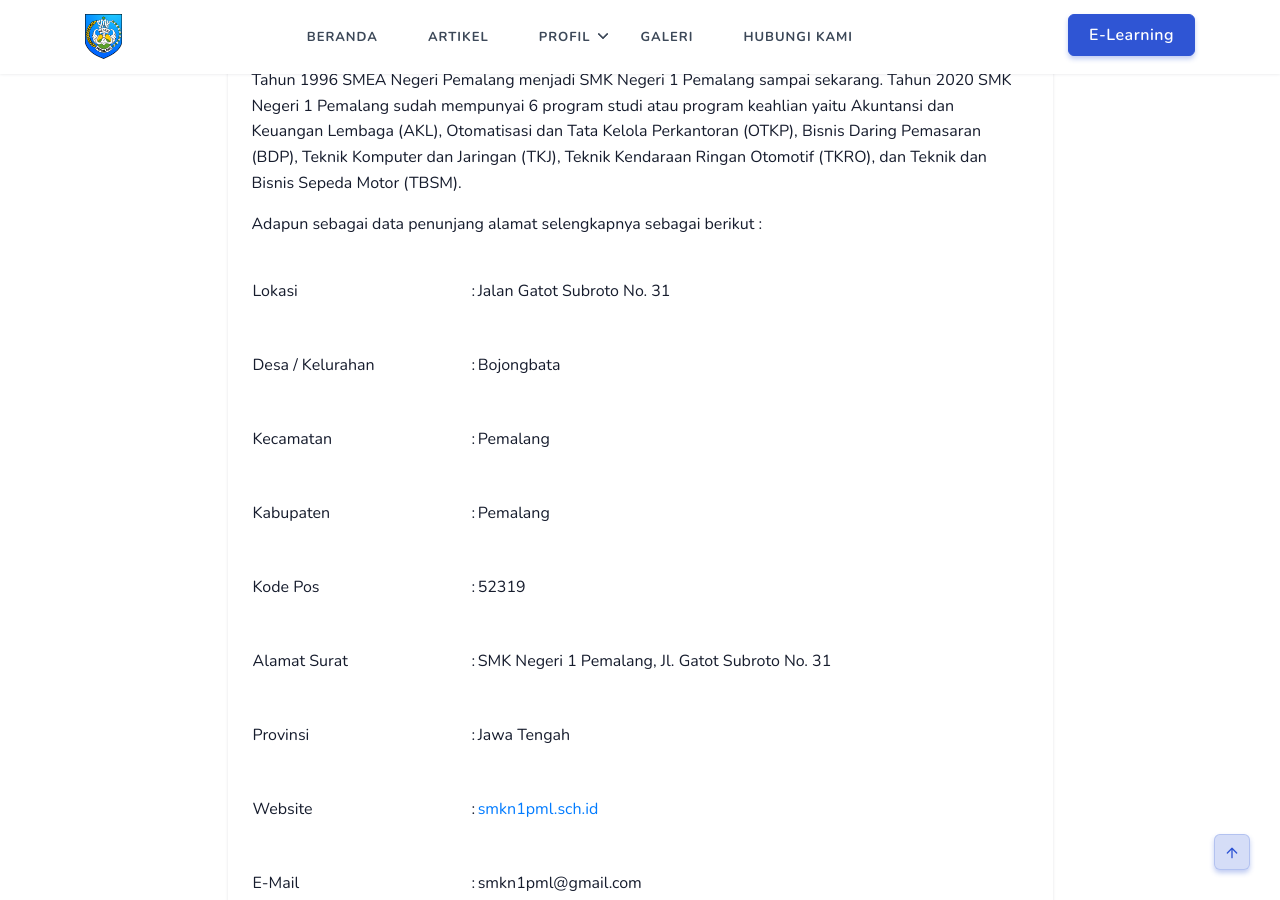
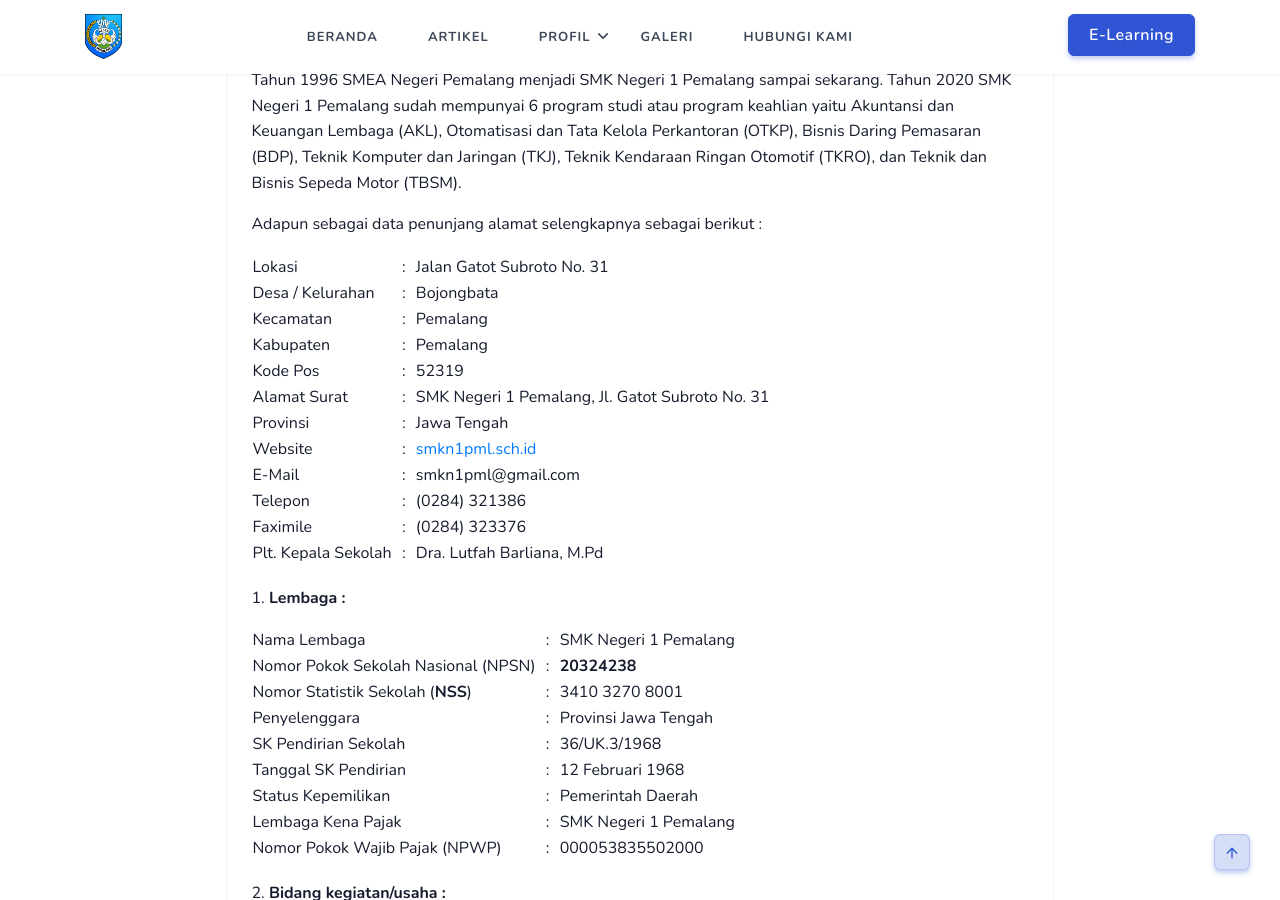
Before and after one commit to smkn1pml/website, a Jekyll site: the page built from _pages/profil.md, in a window 1280 px wide and 900 px high, scrolled down 1611 px. Built offline with Jekyll 4.4.1, drawn with Linux system fonts in a browser that asks for light colours; comment, search, counter and statistics services are not loaded.

Commit message:
Update profil.md

```diff
--- a/_pages/profil.md
+++ b/_pages/profil.md
@@ -36,114 +36,114 @@
 Tahun 1996 SMEA Negeri Pemalang menjadi SMK Negeri 1 Pemalang sampai sekarang. Tahun 2020 SMK Negeri 1 Pemalang sudah mempunyai 6 program studi atau program keahlian yaitu Akuntansi dan Keuangan Lembaga (AKL), Otomatisasi dan Tata Kelola Perkantoran (OTKP), Bisnis Daring Pemasaran (BDP), Teknik Komputer dan Jaringan (TKJ), Teknik Kendaraan Ringan Otomotif (TKRO), dan Teknik dan Bisnis Sepeda Motor (TBSM).
 
 Adapun sebagai data penunjang alamat selengkapnya sebagai berikut :
-<table style="width: 100%;margin-bottom: 20px;margin-top: 0;">
+<table style="margin-bottom: 20px;margin-top: 0;">
     <tr>
         <td>Lokasi</td>
-        <td style="width: 1px;">&nbsp; : &nbsp;</td>
+        <td>&nbsp; : &nbsp;</td>
         <td>Jalan Gatot Subroto No. 31</td>
     </tr>
     <tr>
         <td>Desa / Kelurahan</td>
-        <td style="width: 1px;">&nbsp; : &nbsp;</td>
+        <td>&nbsp; : &nbsp;</td>
         <td>Bojongbata</td>
     </tr>
     <tr>
         <td>Kecamatan</td>
-        <td style="width: 1px;">&nbsp; : &nbsp;</td>
+        <td>&nbsp; : &nbsp;</td>
         <td>Pemalang</td>
     </tr>
     <tr>
         <td>Kabupaten</td>
-        <td style="width: 1px;">&nbsp; : &nbsp;</td>
+        <td>&nbsp; : &nbsp;</td>
         <td>Pemalang</td>
     </tr>
     <tr>
         <td>Kode Pos</td>
-        <td style="width: 1px;">&nbsp; : &nbsp;</td>
+        <td>&nbsp; : &nbsp;</td>
         <td>52319</td>
     </tr>
     <tr>
         <td>Alamat Surat</td>
-        <td style="width: 1px;">&nbsp; : &nbsp;</td>
+        <td>&nbsp; : &nbsp;</td>
         <td>SMK Negeri 1 Pemalang, Jl. Gatot Subroto No. 31</td>
     </tr>
     <tr>
         <td>Provinsi</td>
-        <td style="width: 1px;">&nbsp; : &nbsp;</td>
+        <td>&nbsp; : &nbsp;</td>
         <td>Jawa Tengah</td>
     </tr>
     <tr>
         <td>Website</td>
-<td style="width: 1px;">&nbsp; : &nbsp;</td>
+<td>&nbsp; : &nbsp;</td>
         <td><a href="https://smkn1pml.sch.id" target="_blank">smkn1pml.sch.id</a></td>
     </tr>
     <tr>
         <td>E-Mail</td>
-        <td style="width: 1px;">&nbsp; : &nbsp;</td>
+        <td>&nbsp; : &nbsp;</td>
         <td>smkn1pml@gmail.com</td>
     </tr>
     <tr>
         <td>Telepon</td>
-		<td style="width: 1px;">&nbsp; : &nbsp;</td>
+		<td>&nbsp; : &nbsp;</td>
         <td>(0284) 321386</td>
     </tr>
     <tr>
         <td>Faximile</td>
-		<td style="width: 1px;">&nbsp; : &nbsp;</td>
+		<td>&nbsp; : &nbsp;</td>
         <td>(0284) 323376</td>
     </tr>
     <tr>
         <td>Plt. Kepala Sekolah</td>
-        <td style="width: 1px;">&nbsp; : &nbsp;</td>
+        <td>&nbsp; : &nbsp;</td>
         <td>Dra. Lutfah Barliana, M.Pd</td>
     </tr>
 </table>
 
 1\. <b>Lembaga :</b>
-<table style="width: 100%;margin-bottom: 20px;margin-top: 0;">
+<table style="margin-bottom: 20px;margin-top: 0;">
     <tr>
         <td>Nama Lembaga</td>
-        <td style="width: 1px;">&nbsp; : &nbsp;</td>
+        <td>&nbsp; : &nbsp;</td>
         <td>SMK Negeri 1 Pemalang</td>
     </tr>
     <tr>
         <td>Nomor Pokok Sekolah Nasional (NPSN)</td>
-		<td style="width: 1px;">&nbsp; : &nbsp;</td>
+		<td>&nbsp; : &nbsp;</td>
         <td><b>20324238</b></td>
     </tr>
     <tr>
         <td>Nomor Statistik Sekolah (<b>NSS</b>)</td>
-        <td style="width: 1px;">&nbsp; : &nbsp;</td>
+        <td>&nbsp; : &nbsp;</td>
         <td>3410 3270 8001</td>
     </tr>
     <tr>
         <td>Penyelenggara</td>
-        <td style="width: 1px;">&nbsp; : &nbsp;</td>
+        <td>&nbsp; : &nbsp;</td>
         <td>Provinsi Jawa Tengah</td>
     </tr>
     <tr>
         <td>SK Pendirian Sekolah</td>
-        <td style="width: 1px;">&nbsp; : &nbsp;</td>
+        <td>&nbsp; : &nbsp;</td>
         <td>36/UK.3/1968</td>
     </tr>
     <tr>
         <td>Tanggal SK Pendirian</td>
-        <td style="width: 1px;">&nbsp; : &nbsp;</td>
+        <td>&nbsp; : &nbsp;</td>
         <td>12 Februari 1968</td>
     </tr>
     <tr>
         <td>Status Kepemilikan</td>
-        <td style="width: 1px;">&nbsp; : &nbsp;</td>
+        <td>&nbsp; : &nbsp;</td>
         <td>Pemerintah Daerah</td>
     </tr>
     <tr>
         <td>Lembaga Kena Pajak</td>
-        <td style="width: 1px;">&nbsp; : &nbsp;</td>
+        <td>&nbsp; : &nbsp;</td>
         <td>SMK Negeri 1 Pemalang</td>
     </tr>
     <tr>
         <td>Nomor Pokok Wajib Pajak (NPWP)</td>
-        <td style="width: 1px;">&nbsp; : &nbsp;</td>
+        <td>&nbsp; : &nbsp;</td>
         <td>000053835502000</td>
     </tr>
 </table>
@@ -173,58 +173,58 @@
 **Tenaga Pendidik / Sumber Daya Manusia (SDM) Guru :**
 
 A. <b>Plt. Kepala Sekolah</b>
-<table style="width: 100%;margin-bottom: 20px;margin-top: 0;">
+<table style="margin-bottom: 20px;margin-top: 0;">
     <tr>
         <td>Nama</td>
-        <td style="width: 1px;">&nbsp; : &nbsp;</td>
+        <td>&nbsp; : &nbsp;</td>
         <td>Dra. Lutfah Barliana, M.Pd</td>
     </tr>
     <tr>
         <td>NIP</td>
-        <td style="width: 1px;">&nbsp; : &nbsp;</td>
+        <td>&nbsp; : &nbsp;</td>
         <td>19701127 199802 2 005</td>
     </tr>
     <tr>
         <td>Tempat, Tanggal Lahir</td>
-        <td style="width: 1px;">&nbsp; : &nbsp;</td>
+        <td>&nbsp; : &nbsp;</td>
         <td>Tegal, 27 Nopember 1970</td>
     </tr>
     <tr>
         <td>Pangkat / Jabatan</td>
-        <td style="width: 1px;">&nbsp; : &nbsp;</td>
+        <td>&nbsp; : &nbsp;</td>
         <td>Pembina Tingkat I (IV B) / Guru Madya</td>
     </tr>
     <tr>
         <td>Pendidikan</td>
-        <td style="width: 1px;">&nbsp; : &nbsp;</td>
+        <td>&nbsp; : &nbsp;</td>
         <td>S2 (UNNES) Magister Pendidikan Bahasa Indonesia tahun 2015</td>
     </tr>
 </table>
 
 B. <b>Tenaga Pendidik / Guru yang mengajar</b>
-<table style="width: 100%;margin-bottom: 20px;margin-top: 0;">
+<table style="margin-bottom: 20px;margin-top: 0;">
     <tr>
         <td>Guru PNS</td>
-        <td style="width: 1px;">&nbsp; : &nbsp;</td>
+        <td>&nbsp; : &nbsp;</td>
         <td>82 Orang</td>
     </tr>
     <tr>
         <td>GTT</td>
-        <td style="width: 1px;">&nbsp; : &nbsp;</td>
+        <td>&nbsp; : &nbsp;</td>
         <td>25 Orang</td>
     </tr>
 </table>
 
 C. <b>Tenaga Kependidikan</b>
-<table style="width: 100%;margin-bottom: 20px;margin-top: 0;">
+<table style="margin-bottom: 20px;margin-top: 0;">
     <tr>
         <td>Tata Usaha PNS</td>
-        <td style="width: 1px;">&nbsp; : &nbsp;</td>
+        <td>&nbsp; : &nbsp;</td>
         <td>7 Orang</td>
     </tr>
     <tr>
         <td>PTT</td>
-        <td style="width: 1px;">&nbsp; : &nbsp;</td>
+        <td>&nbsp; : &nbsp;</td>
         <td>19 Orang</td>
     </tr>
 </table>
```
